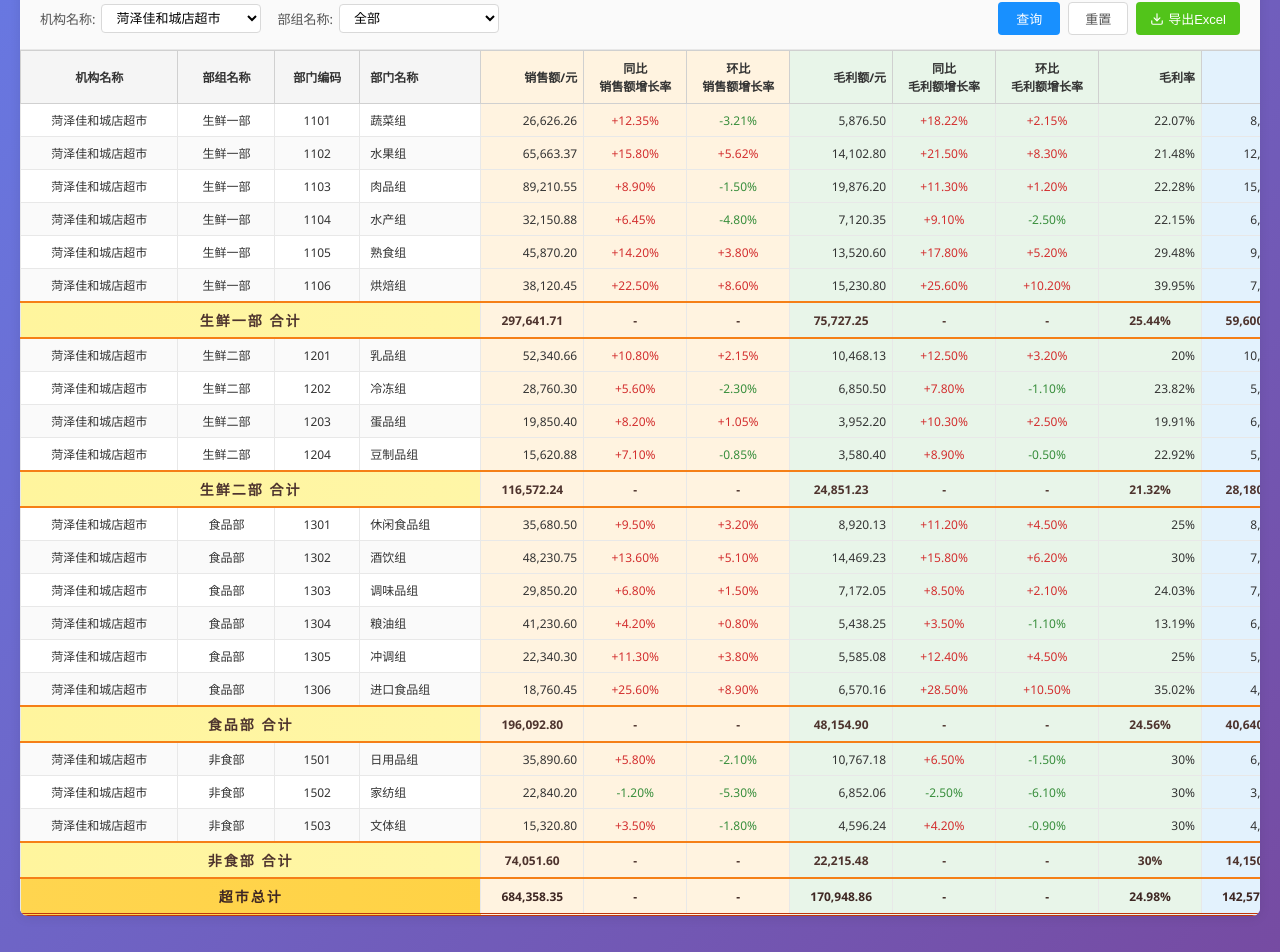
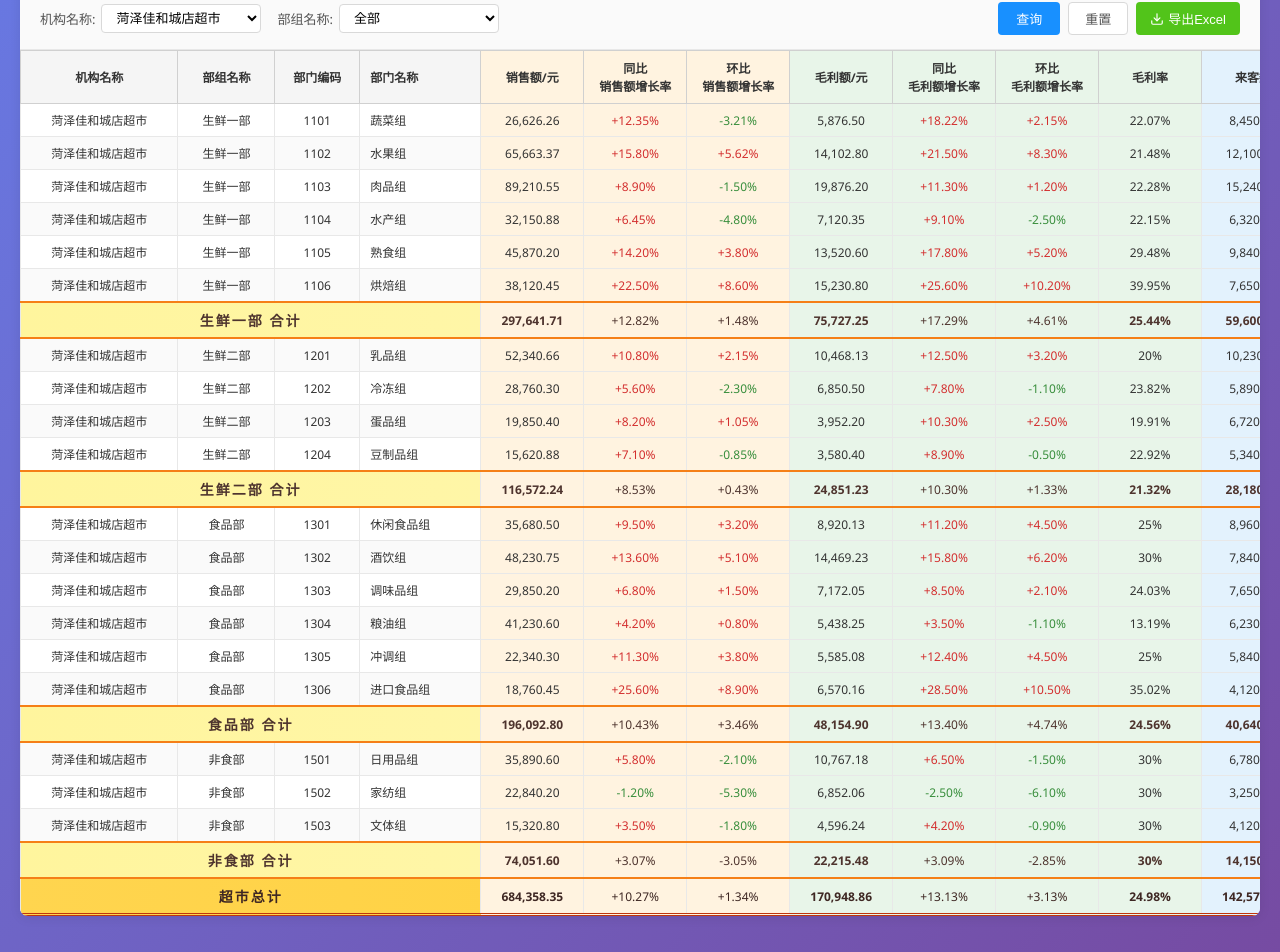
Before and after one commit to jidachuan123/MyVue, a Vue app: page /sales-detail in a window 1280 px wide. Shown: the part 329-1281 px from the top of the page. Built offline with nearby package versions, Linux system fonts and the light colour scheme; sample sign-in values are in the browser's storage.

Commit message:
居中调整

```diff
--- a/src/views/SalesDetail.vue
+++ b/src/views/SalesDetail.vue
@@ -108,12 +108,22 @@
     avgPrice: 3719, avgPriceYoY: 0.68, avgPriceMoM: -0.61 },
 ]
 
-// ========== 添加标记 ==========
-rawData.forEach(r => { r.isDetail = true })
+// ========== 辅助函数 ==========
+// 求和
+function sum(rows, field) {
+  return rows.reduce((s, r) => s + (Number(r[field]) || 0), 0)
+}
 
-// ========== 计算小计/总计 ==========
-function sum(rows, field) {
-  return rows.reduce((s, r) => s + (r[field] || 0), 0)
+// 根据当期值和增长率反推同期基值：prior = current / (1 + rate/100)
+function priorValue(current, rate) {
+  if (rate == null) return current
+  return current / (1 + rate / 100)
+}
+
+// 增长率 = (当期 - 同期) / |同期| × 100
+function calcRate(curSum, priorSum) {
+  if (!priorSum || priorSum === 0) return 0
+  return Number((((curSum - priorSum) / Math.abs(priorSum)) * 100).toFixed(2))
 }
 
 // ========== 构建表格数据（含小计和总计） ==========
@@ -125,37 +135,89 @@
     const rows = rawData.filter(r => r.deptGroup === g)
     result.push(...rows)
 
-    // 小计行
-    const salesAmount = sum(rows, 'salesAmount')
-    const profitAmount = sum(rows, 'profitAmount')
-    const customers = sum(rows, 'customers')
-    const profitRate = salesAmount > 0 ? Number(((profitAmount / salesAmount) * 100).toFixed(2)) : 0
-    const avgPrice = customers > 0 ? Math.round(salesAmount / customers) : 0
+    // ── 本期合计 ──
+    const curSales = sum(rows, 'salesAmount')
+    const curProfit = sum(rows, 'profitAmount')
+    const curCustomers = sum(rows, 'customers')
+
+    // ── 反推同期基值并汇总 ──
+    const priorYoY = { sales: 0, profit: 0, customers: 0 }
+    const priorMoM = { sales: 0, profit: 0, customers: 0 }
+    for (const r of rows) {
+      priorYoY.sales    += priorValue(r.salesAmount, r.salesYoY)
+      priorYoY.profit   += priorValue(r.profitAmount, r.profitYoY)
+      priorYoY.customers += priorValue(r.customers, r.customerYoY)
+      priorMoM.sales    += priorValue(r.salesAmount, r.salesMoM)
+      priorMoM.profit   += priorValue(r.profitAmount, r.profitMoM)
+      priorMoM.customers += priorValue(r.customers, r.customerMoM)
+    }
+
+    // ── 派生指标 ──
+    const profitRate = curSales > 0 ? Number(((curProfit / curSales) * 100).toFixed(2)) : 0
+    const avgPrice = curCustomers > 0 ? Math.round(curSales / curCustomers) : 0
+
+    // ── 同比/环比增长率 ──
+    const salesYoY    = calcRate(curSales, priorYoY.sales)
+    const salesMoM    = calcRate(curSales, priorMoM.sales)
+    const profitYoY   = calcRate(curProfit, priorYoY.profit)
+    const profitMoM   = calcRate(curProfit, priorMoM.profit)
+    const customerYoY = calcRate(curCustomers, priorYoY.customers)
+    const customerMoM = calcRate(curCustomers, priorMoM.customers)
+
+    // 客单价同比/环比：通过同期销售总额 / 同期来客总数推导
+    const priorAvgPriceYoY = priorYoY.customers > 0 ? (priorYoY.sales / priorYoY.customers) : 0
+    const priorAvgPriceMoM = priorMoM.customers > 0 ? (priorMoM.sales / priorMoM.customers) : 0
+    const avgPriceYoY = priorAvgPriceYoY > 0 ? calcRate(avgPrice, priorAvgPriceYoY) : 0
+    const avgPriceMoM = priorAvgPriceMoM > 0 ? calcRate(avgPrice, priorAvgPriceMoM) : 0
 
     result.push({
       orgName: '', deptGroup: '', deptCode: '', deptName: `${g} 合计`,
-      salesAmount, salesYoY: null, salesMoM: null,
-      profitAmount, profitYoY: null, profitMoM: null,
-      profitRate, customers, customerYoY: null, customerMoM: null,
-      avgPrice, avgPriceYoY: null, avgPriceMoM: null,
+      salesAmount: curSales, salesYoY, salesMoM,
+      profitAmount: curProfit, profitYoY, profitMoM,
+      profitRate, customers: curCustomers, customerYoY, customerMoM,
+      avgPrice, avgPriceYoY, avgPriceMoM,
       isSubtotal: true
     })
   }
 
-  // 总计行
-  const allRows = result.filter(r => !r.isSubtotal)
-  const tSales = sum(allRows, 'salesAmount')
-  const tProfit = sum(allRows, 'profitAmount')
-  const tCustomers = sum(allRows, 'customers')
+  // ── 总计行（取明细行汇总，不含小计行） ──
+  const allDetail = result.filter(r => !r.isSubtotal)
+  const tSales = sum(allDetail, 'salesAmount')
+  const tProfit = sum(allDetail, 'profitAmount')
+  const tCustomers = sum(allDetail, 'customers')
+
+  const tPriorYoY = { sales: 0, profit: 0, customers: 0 }
+  const tPriorMoM = { sales: 0, profit: 0, customers: 0 }
+  for (const r of allDetail) {
+    tPriorYoY.sales    += priorValue(r.salesAmount, r.salesYoY)
+    tPriorYoY.profit   += priorValue(r.profitAmount, r.profitYoY)
+    tPriorYoY.customers += priorValue(r.customers, r.customerYoY)
+    tPriorMoM.sales    += priorValue(r.salesAmount, r.salesMoM)
+    tPriorMoM.profit   += priorValue(r.profitAmount, r.profitMoM)
+    tPriorMoM.customers += priorValue(r.customers, r.customerMoM)
+  }
+
   const tProfitRate = tSales > 0 ? Number(((tProfit / tSales) * 100).toFixed(2)) : 0
   const tAvgPrice = tCustomers > 0 ? Math.round(tSales / tCustomers) : 0
 
+  const tSalesYoY    = calcRate(tSales, tPriorYoY.sales)
+  const tSalesMoM    = calcRate(tSales, tPriorMoM.sales)
+  const tProfitYoY   = calcRate(tProfit, tPriorYoY.profit)
+  const tProfitMoM   = calcRate(tProfit, tPriorMoM.profit)
+  const tCustomerYoY = calcRate(tCustomers, tPriorYoY.customers)
+  const tCustomerMoM = calcRate(tCustomers, tPriorMoM.customers)
+
+  const tPriorAvgPriceYoY = tPriorYoY.customers > 0 ? (tPriorYoY.sales / tPriorYoY.customers) : 0
+  const tPriorAvgPriceMoM = tPriorMoM.customers > 0 ? (tPriorMoM.sales / tPriorMoM.customers) : 0
+  const tAvgPriceYoY = tPriorAvgPriceYoY > 0 ? calcRate(tAvgPrice, tPriorAvgPriceYoY) : 0
+  const tAvgPriceMoM = tPriorAvgPriceMoM > 0 ? calcRate(tAvgPrice, tPriorAvgPriceMoM) : 0
+
   result.push({
     orgName: '', deptGroup: '', deptCode: '', deptName: '超市总计',
-    salesAmount: tSales, salesYoY: null, salesMoM: null,
-    profitAmount: tProfit, profitYoY: null, profitMoM: null,
-    profitRate: tProfitRate, customers: tCustomers, customerYoY: null, customerMoM: null,
-    avgPrice: tAvgPrice, avgPriceYoY: null, avgPriceMoM: null,
+    salesAmount: tSales, salesYoY: tSalesYoY, salesMoM: tSalesMoM,
+    profitAmount: tProfit, profitYoY: tProfitYoY, profitMoM: tProfitMoM,
+    profitRate: tProfitRate, customers: tCustomers, customerYoY: tCustomerYoY, customerMoM: tCustomerMoM,
+    avgPrice: tAvgPrice, avgPriceYoY: tAvgPriceYoY, avgPriceMoM: tAvgPriceMoM,
     isTotal: true
   })
 
@@ -318,38 +380,39 @@
         </thead>
         <tbody>
           <template v-for="(row, idx) in tableData" :key="idx">
-            <!-- 合计行（小计/总计）：四列合并 -->
+            <!-- 小计行 -->
             <tr v-if="row.isSubtotal" class="subtotal">
               <td colspan="4" class="col-merge subtotal-label">{{ row.deptName }}</td>
               <td class="col-num col-sales">{{ formatAmount(row.salesAmount) }}</td>
-              <td class="col-rate col-sales" v-if="showYoY">-</td>
-              <td class="col-rate col-sales" v-if="showMoM">-</td>
+              <td :class="['col-rate', 'col-sales', getRateClass(row.salesYoY)]" v-if="showYoY">{{ formatRate(row.salesYoY) }}</td>
+              <td :class="['col-rate', 'col-sales', getRateClass(row.salesMoM)]" v-if="showMoM">{{ formatRate(row.salesMoM) }}</td>
               <td class="col-num col-profit">{{ formatAmount(row.profitAmount) }}</td>
-              <td class="col-rate col-profit" v-if="showYoY">-</td>
-              <td class="col-rate col-profit" v-if="showMoM">-</td>
+              <td :class="['col-rate', 'col-profit', getRateClass(row.profitYoY)]" v-if="showYoY">{{ formatRate(row.profitYoY) }}</td>
+              <td :class="['col-rate', 'col-profit', getRateClass(row.profitMoM)]" v-if="showMoM">{{ formatRate(row.profitMoM) }}</td>
               <td class="col-num col-profit">{{ row.profitRate }}%</td>
               <td class="col-num col-customer">{{ formatAmount(row.customers) }}</td>
-              <td class="col-rate col-customer" v-if="showYoY">-</td>
-              <td class="col-rate col-customer" v-if="showMoM">-</td>
+              <td :class="['col-rate', 'col-customer', getRateClass(row.customerYoY)]" v-if="showYoY">{{ formatRate(row.customerYoY) }}</td>
+              <td :class="['col-rate', 'col-customer', getRateClass(row.customerMoM)]" v-if="showMoM">{{ formatRate(row.customerMoM) }}</td>
               <td class="col-num col-price">{{ formatAmount(row.avgPrice) }}</td>
-              <td class="col-rate col-price" v-if="showYoY">-</td>
-              <td class="col-rate col-price" v-if="showMoM">-</td>
+              <td :class="['col-rate', 'col-price', getRateClass(row.avgPriceYoY)]" v-if="showYoY">{{ formatRate(row.avgPriceYoY) }}</td>
+              <td :class="['col-rate', 'col-price', getRateClass(row.avgPriceMoM)]" v-if="showMoM">{{ formatRate(row.avgPriceMoM) }}</td>
             </tr>
+            <!-- 总计行 -->
             <tr v-else-if="row.isTotal" class="total">
               <td colspan="4" class="col-merge total-label">{{ row.deptName }}</td>
               <td class="col-num col-sales">{{ formatAmount(row.salesAmount) }}</td>
-              <td class="col-rate col-sales" v-if="showYoY">-</td>
-              <td class="col-rate col-sales" v-if="showMoM">-</td>
+              <td :class="['col-rate', 'col-sales', getRateClass(row.salesYoY)]" v-if="showYoY">{{ formatRate(row.salesYoY) }}</td>
+              <td :class="['col-rate', 'col-sales', getRateClass(row.salesMoM)]" v-if="showMoM">{{ formatRate(row.salesMoM) }}</td>
               <td class="col-num col-profit">{{ formatAmount(row.profitAmount) }}</td>
-              <td class="col-rate col-profit" v-if="showYoY">-</td>
-              <td class="col-rate col-profit" v-if="showMoM">-</td>
+              <td :class="['col-rate', 'col-profit', getRateClass(row.profitYoY)]" v-if="showYoY">{{ formatRate(row.profitYoY) }}</td>
+              <td :class="['col-rate', 'col-profit', getRateClass(row.profitMoM)]" v-if="showMoM">{{ formatRate(row.profitMoM) }}</td>
               <td class="col-num col-profit">{{ row.profitRate }}%</td>
               <td class="col-num col-customer">{{ formatAmount(row.customers) }}</td>
-              <td class="col-rate col-customer" v-if="showYoY">-</td>
-              <td class="col-rate col-customer" v-if="showMoM">-</td>
+              <td :class="['col-rate', 'col-customer', getRateClass(row.customerYoY)]" v-if="showYoY">{{ formatRate(row.customerYoY) }}</td>
+              <td :class="['col-rate', 'col-customer', getRateClass(row.customerMoM)]" v-if="showMoM">{{ formatRate(row.customerMoM) }}</td>
               <td class="col-num col-price">{{ formatAmount(row.avgPrice) }}</td>
-              <td class="col-rate col-price" v-if="showYoY">-</td>
-              <td class="col-rate col-price" v-if="showMoM">-</td>
+              <td :class="['col-rate', 'col-price', getRateClass(row.avgPriceYoY)]" v-if="showYoY">{{ formatRate(row.avgPriceYoY) }}</td>
+              <td :class="['col-rate', 'col-price', getRateClass(row.avgPriceMoM)]" v-if="showMoM">{{ formatRate(row.avgPriceMoM) }}</td>
             </tr>
             <!-- 明细行 -->
             <tr v-else :class="{ 'odd': idx % 2 === 1 }">
@@ -554,7 +617,7 @@
 .col-code { min-width: 70px; }
 .col-name { min-width: 100px; text-align: left !important; padding-left: 10px !important; }
 .col-merge { text-align: center !important; font-weight: 700; font-size: 14px; letter-spacing: 2px; }
-.col-num { min-width: 85px; text-align: right !important; font-family: 'Segoe UI', 'Microsoft YaHei', sans-serif; }
+.col-num { min-width: 85px; text-align: center !important; font-family: 'Segoe UI', 'Microsoft YaHei', sans-serif; }
 .col-rate { min-width: 70px; }
 
 /* 列分组颜色 */
@@ -572,6 +635,15 @@
   border-top: 2px solid #f57f17 !important;
   border-bottom: 2px solid #f57f17 !important;
   color: #4e342e !important;
+}
+/* 小计行：所有列强制居中（覆盖 .col-num 的 right 对齐） */
+.sales-table tbody tr.subtotal td.col-merge,
+.sales-table tbody tr.subtotal td.col-num,
+.sales-table tbody tr.subtotal td.col-rate,
+.sales-table tbody tr.subtotal td.col-sales,
+.sales-table tbody tr.subtotal td.col-profit,
+.sales-table tbody tr.subtotal td.col-customer,
+.sales-table tbody tr.subtotal td.col-price {
   text-align: center !important;
 }
 .subtotal:hover {
@@ -588,6 +660,15 @@
   border-top: 2px solid #e65100 !important;
   border-bottom: 3px double #bf360c !important;
   color: #3e2723 !important;
+}
+/* 总计行：所有列强制居中（覆盖 .col-num 的 right 对齐） */
+.sales-table tbody tr.total td.col-merge,
+.sales-table tbody tr.total td.col-num,
+.sales-table tbody tr.total td.col-rate,
+.sales-table tbody tr.total td.col-sales,
+.sales-table tbody tr.total td.col-profit,
+.sales-table tbody tr.total td.col-customer,
+.sales-table tbody tr.total td.col-price {
   text-align: center !important;
 }
 .total:hover {
```
